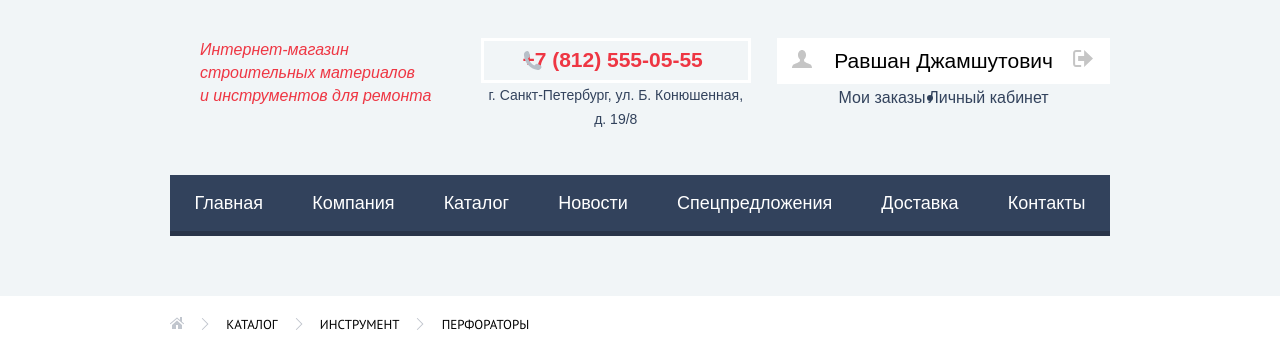
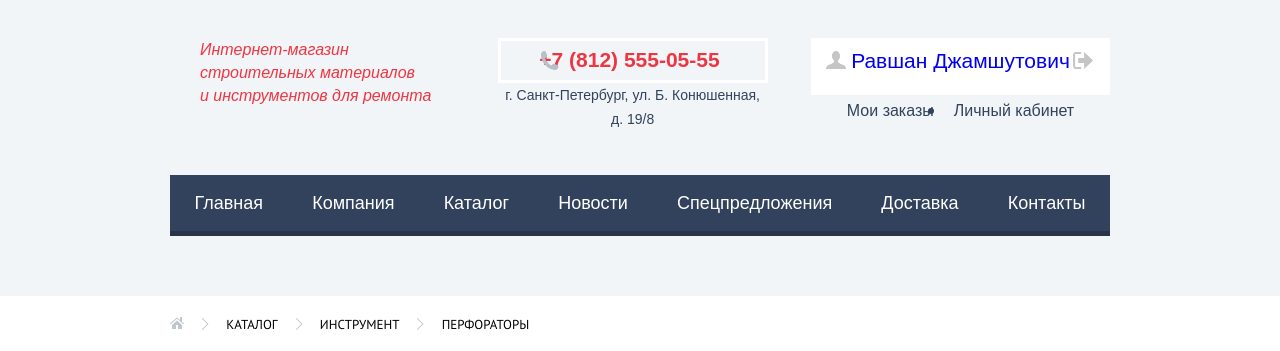
Before and after one commit to lypokgres/1346169-technomart-28, a plain HTML site: page catalog.html in a window 1280 px wide. Shown: the part 74-425 px from the top of the page. Drawn offline with Linux system fonts and the light colour scheme; a web font is replaced by a local one.

Commit message:
Внес правки по пунктам ТЗ 3.4 и 3.5

```diff
--- a/catalog.html
+++ b/catalog.html
@@ -41,26 +41,28 @@
           <a href="tel:+7812550555" class="header-phone">+7 (812) 555-05-55</a>
           <address class="header-address">г. Санкт-Петербург, ул. Б. Конюшенная, д. 19/8</address>
         </div>
+        <div class="header-user authorized">
           <div class="header-user-navigation">
-          <button type="button" aria-label="Выйти из учётной записи" class="button-exit button">
-            <svg xmlns="http://www.w3.org/2000/svg" width="20" height="18" viewBox="0 0 20 18" fill="none">
+            <a href="#" class="header-user-profile">
+              <svg xmlns="http://www.w3.org/2000/svg" width="20" height="18" viewBox="0 0 20 18" fill="none" tabindex="0">
                 <path d="M17.881 14.166C15.737 13.431 13.625 12.5 12.674 11.776C12.017 11.275 11.904 10.158
                 12.157 9.361C13.275 8.458 14.021 6.884 14.021 5.083C14.021 2.276 12.221 0 10 0C7.77902 0 5.97901
                 2.276 5.97901 5.083C5.97901 6.884 6.72501 8.457 7.84201 9.36C8.09501 10.158 7.98302 11.275 7.32502
                 11.776C6.37502 12.5 4.26201 13.43 2.11801 14.166C-0.0259852 14.902 1.48343e-05 18 1.48343e-05 18H20C20
                 18 20.025 14.901 17.881 14.166Z" fill="#C5C5C5"/>
               </svg>
-            <svg xmlns="http://www.w3.org/2000/svg" width="21" height="17" viewBox="0 0 21 17"><g fill="#c5c5c5">
+              Равшан Джамшутович
+            </a>
+            <a href="#" class="header-user-log-out">
+              <svg xmlns="http://www.w3.org/2000/svg" width="21" height="17" viewBox="0 0 21 17"><g fill="#c5c5c5" tabindex="0">
                 <path fill="#c5c5c5" d="M21 8.5L12.125 0v6h-6v5h6v6z"/>
                 <path fill="#c5c5c5" d="M3.106 13.952V3.048c.018-.376.171-1.057 1.01-1.057h5.027V0H4.116C1.938 0 1.112
                 1.81 1.087 3.027v10.946C1.112 15.189 1.938 17 4.116 17h5.027v-1.99H4.116c-.839 0-.992-.683-1.01-1.058z"/></g>
               </svg>
-            Равшан Джамшутович
-          </button>
-          <div class="catalog-user">
-            <a href="#">Мои заказы</a>
-            <a href="#">Личный кабинет</a>
+            </a>
           </div>
+          <a class="header-link-order" href="#">Мои заказы</a>
+          <a class="header-link-profile" href="#">Личный кабинет</a>
         </div>
       </div>
       <nav class="header-nav">
@@ -358,7 +360,7 @@
           </p>
           <p>
             Разработано —<br>
-            <a href="http://htmlacademy.ru">htmlacademy.ru</a>
+            <a href="https://htmlacademy.ru/intensive/htmlcss">htmlacademy.ru</a>
           </p>
         </div>
       </div>
--- a/css/style.css
+++ b/css/style.css
@@ -1185,7 +1185,86 @@ img {
   margin-bottom: 20px;
 }
 
-.button-exit {
+.authorized {
+  display: flex;
+  flex-wrap: wrap;
+  width: 299px;
+  justify-content: center;
+  position: relative;
+}
+
+.header-user-navigation {
+  flex-basis: 100%;
+  background-color: var(--basic-white);
+  color: var(--basic-black);
+  padding-top: 12px;
+  padding-bottom: 12px;
+  font-family: 'Cuprum', 'Arial', sans-serif;
+  font-size: 21px;
+  line-height: 21px;
+  text-align: center;
+  margin-bottom: 7px;
+}
+
+.header-user-profile svg {
+  position: absolute;
+  left: 15px;
+  top: 13px;
+}
+
+.header-user-log-out svg {
+  position: absolute;
+  right: 17px;
+  top: 14px;
+}
+
+.header-user-profile:hover path,
+.header-user-log-out:hover path {
+  fill: var(--basic-grey);
+}
+
+.header-user-profile:active path,
+.header-user-log-out:active path,
+.header-user-profile:active {
+  fill: var(--basic-light-grey);
+  color: var(--basic-light-grey);
+}
+
+.header-link-order,
+.header-link-profile {
+  display: block;
+  font-size: 16px;
+  line-height: 18px;
+  color: var(--basic-grey);
+}
+
+.header-link-order {
+  position: relative;
+  padding-right: 20px;
+}
+
+.header-link-order::after {
+  content: "";
+  position: absolute;
+  width: 6px;
+  height: 6px;
+  background-color: var(--basic-grey);
+  border-radius: 50%;
+  top: 6px;
+  left: 81px;
+}
+
+.header-link-order:hover,
+.header-link-profile:hover {
+  color: var(--basic-red);
+}
+
+.header-link-order:active,
+.header-link-profile:active {
+  color: var(--basic-light-grey);
+}
+
+/* .button-exit {
   font-family: 'Cuprum', 'Arial', sans-serif;
   background-color: var(--basic-white);
   color: var(--basic-black);
@@ -1250,7 +1329,7 @@ img {
 .button-exit:active,
 .catalog-user a:active {
   color: var(--basic-light-grey);
-}
+} */
 
 .inner-page .header {
   margin-bottom: 17px;
```
Also changed, not shown: index.html (+2 -2 lines). Lines whose indentation alone changed are shown as unchanged.
